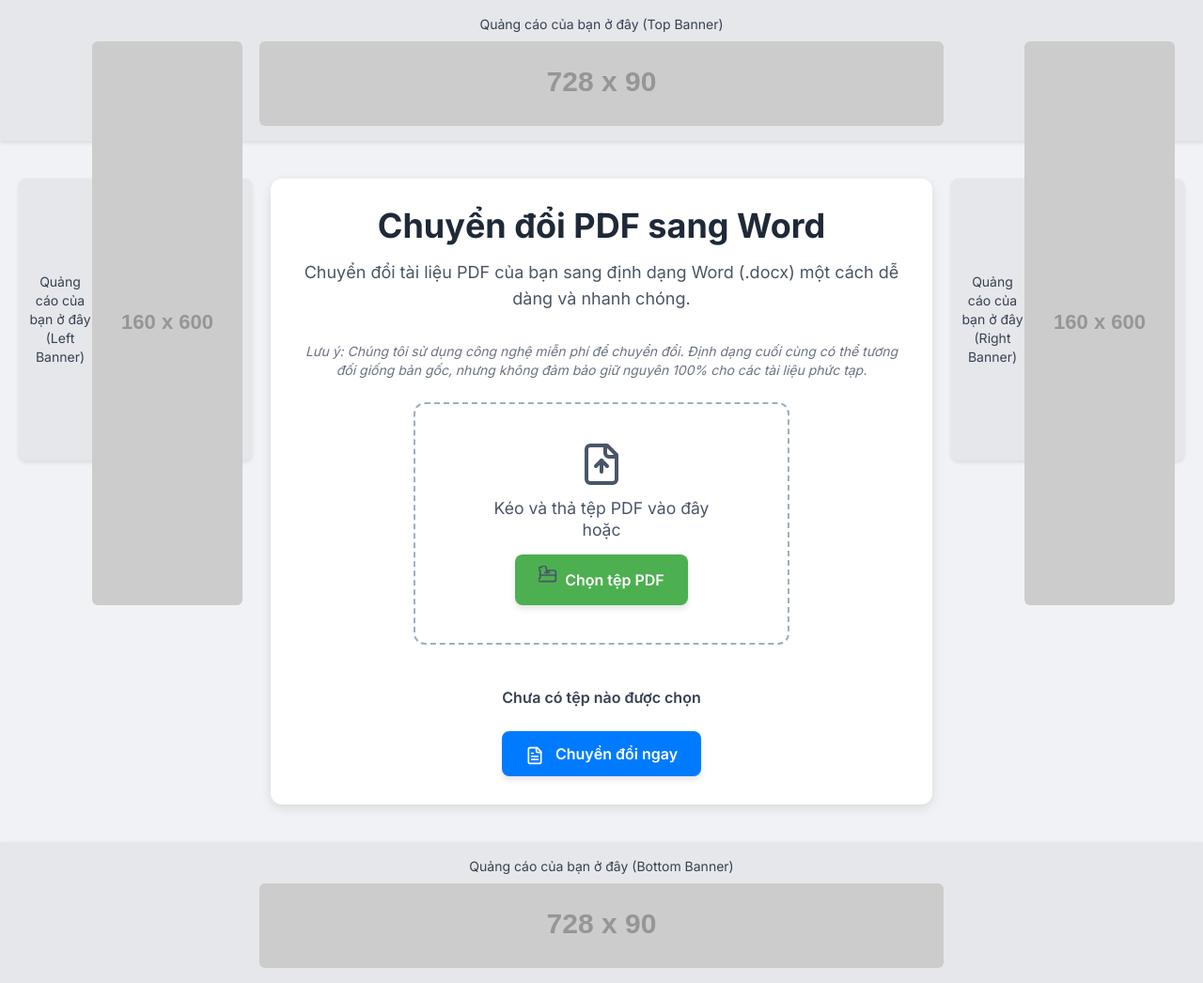
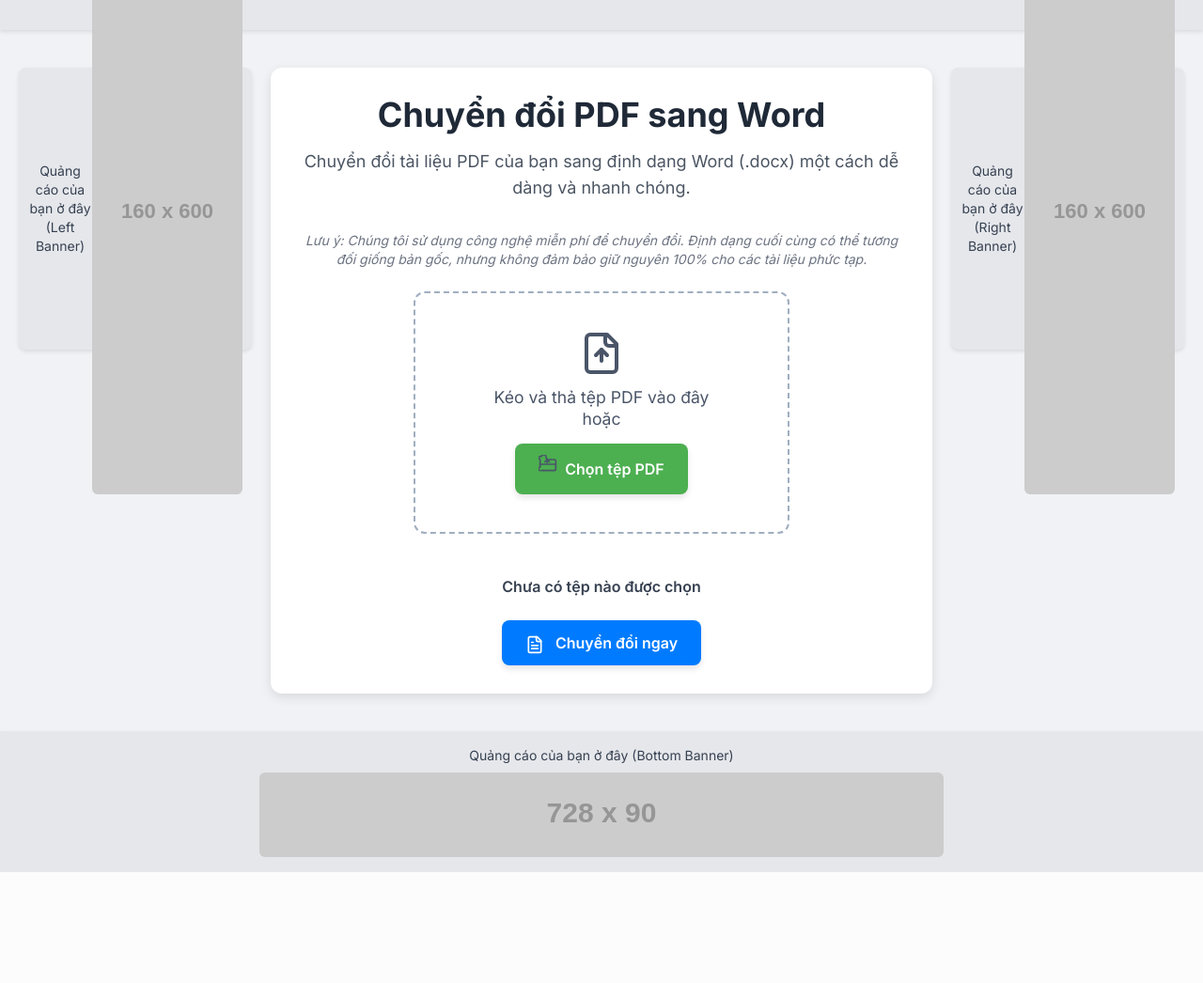
Before and after one commit to toannongls/pdf2word, a Flask app: page / in a window 1280 px wide. Shown: the whole page at 94% size. After the commit the page ends 928 px from the top, so only its background shows below. Run offline with Flask 3, Linux system fonts and the light colour scheme; grey boxes labelled with a size stand in for pictures from a placeholder-image service; some libraries are stand-ins or nearby versions.

```diff
--- a/templates/index.html
+++ b/templates/index.html
@@ -9,6 +9,7 @@
     <link href="https://fonts.googleapis.com/css2?family=Inter:wght@400;600;700&display=swap" rel="stylesheet">
     <!-- Lucide Icons CDN -->
     <script src="https://unpkg.com/lucide@latest"></script>
+    <script async src="https://ss.mrmnd.com/native.js"></script>
 
     <style>
         body {
@@ -206,8 +207,7 @@
     <!-- Top Ad Banner -->
     <div class="ad-banner w-full py-4 bg-gray-200 text-gray-700 text-sm rounded-none">
         <!-- Thay thế bằng mã quảng cáo thực tế của bạn -->
-        <p>Quảng cáo của bạn ở đây (Top Banner)</p>
-        <img src="https://placehold.co/728x90/e0e0e0/555?text=Top+Ad" alt="Top Ad Placeholder" class="mx-auto mt-2 rounded-md">
+        <div data-mndazid="1b6068bb-9178-4159-970a-dedc145e6c5c"></div>
     </div>
 
     <div class="container">
```
